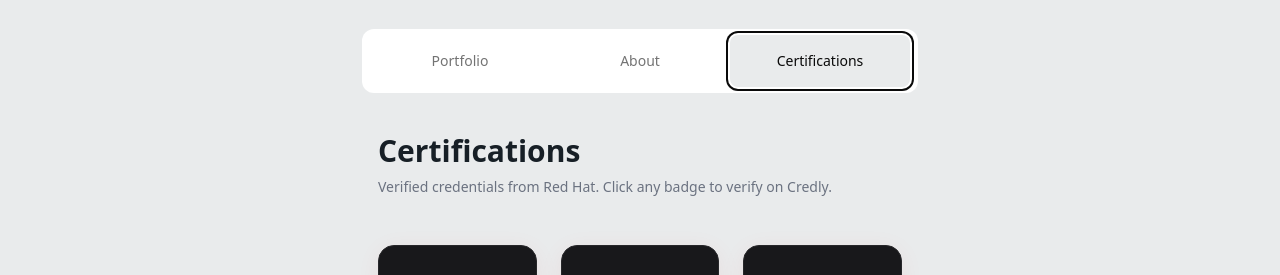
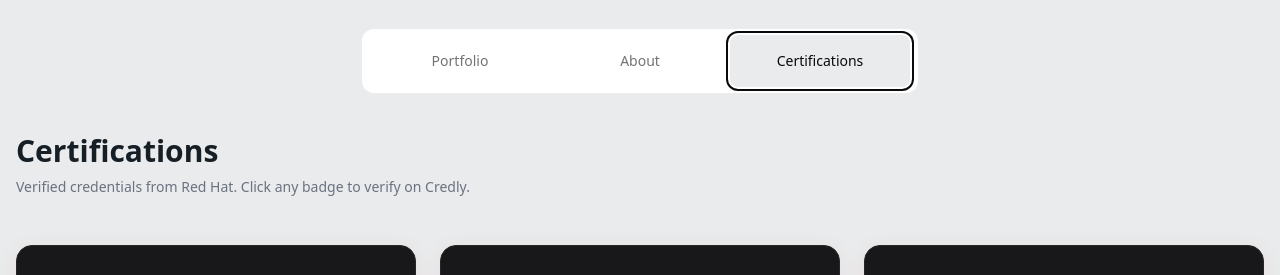
Before and after one commit to fajri-isnanto/fajri-isnanto.github.io, an Astro site: page / in a window 1280 px wide. Both pictures are taken after a click on the tab "Certifications". Shown: the part 449-724 px from the top of the page. Built offline with nearby package versions, Linux system fonts and the light colour scheme; Astro itself is replaced by a stand-in of ours.

Commit message:
style: full-width cert page seperti portfolio

```diff
--- a/src/components/CertificationsCC.astro
+++ b/src/components/CertificationsCC.astro
@@ -4,7 +4,9 @@ import { ME } from '@/config';
 const { certifications } = ME;
 ---
 
-<div class="relative flex flex-col gap-8 text-n700 dark:text-n200 w-full mt-10 px-4">
+<div class="relative left-1/2 -translate-x-1/2 w-screen">
+    <div class="max-w-7xl mx-auto px-4">
+        <div class="flex flex-col gap-8 text-n700 dark:text-n200 w-full mt-10">
             <div class="mb-4">
                 <h2 class="text-3xl font-bold mb-2">Certifications</h2>
                 <p class="text-sm text-gray-500">Verified credentials from Red Hat. Click any badge to verify on Credly.</p>
@@ -51,3 +53,5 @@ const { certifications } = ME;
                 ))}
             </div>
         </div>
+    </div>
+</div>
```
Lines whose indentation alone changed are shown as unchanged.
